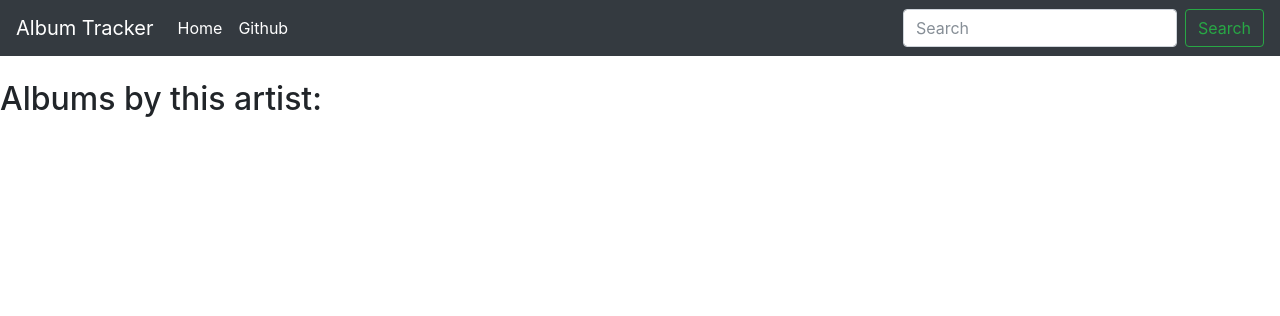
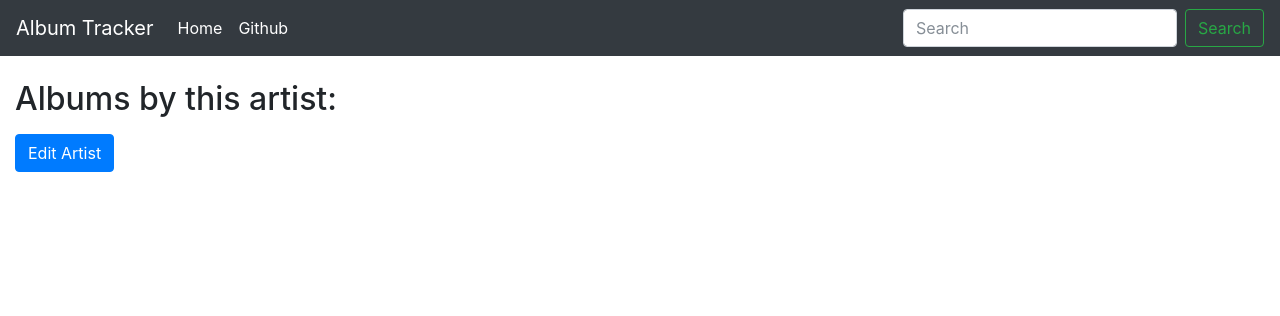
Before and after one commit to sierracodes/music-tracker, a Django app: template mutrack/tracker/templates/tracker/artist_detail.html in a window 1280 px wide. Shown: the top 316 px of the page. Run offline with Django 3.2, Linux system fonts and the light colour scheme; the template is opened without the code that fills it, so the values that code supplies are empty; some libraries are stand-ins or nearby versions.

Commit message:
Add link to edit for artist detail page

```diff
--- a/mutrack/tracker/templates/tracker/artist_detail.html
+++ b/mutrack/tracker/templates/tracker/artist_detail.html
@@ -5,6 +5,9 @@
 
 
 {% block body-content %}
+
+<div class="container-fluid">
+
   <h2>Albums by this artist:</h2>
   <ul>
     {% for album in albums_by_artist %}
@@ -12,4 +15,8 @@
       <i>{{ album.name }}</i> ({{ album.year }})</a> ({{ album.rating }})</li>
     {% endfor %}
   </ul>
+  <a href="{% url 'tracker:artist-update' artist.quoted_name %}" class="btn btn-primary">Edit Artist</a>
+
+</div>
+
 {% endblock %}
```
Lines whose indentation alone changed are shown as unchanged.
